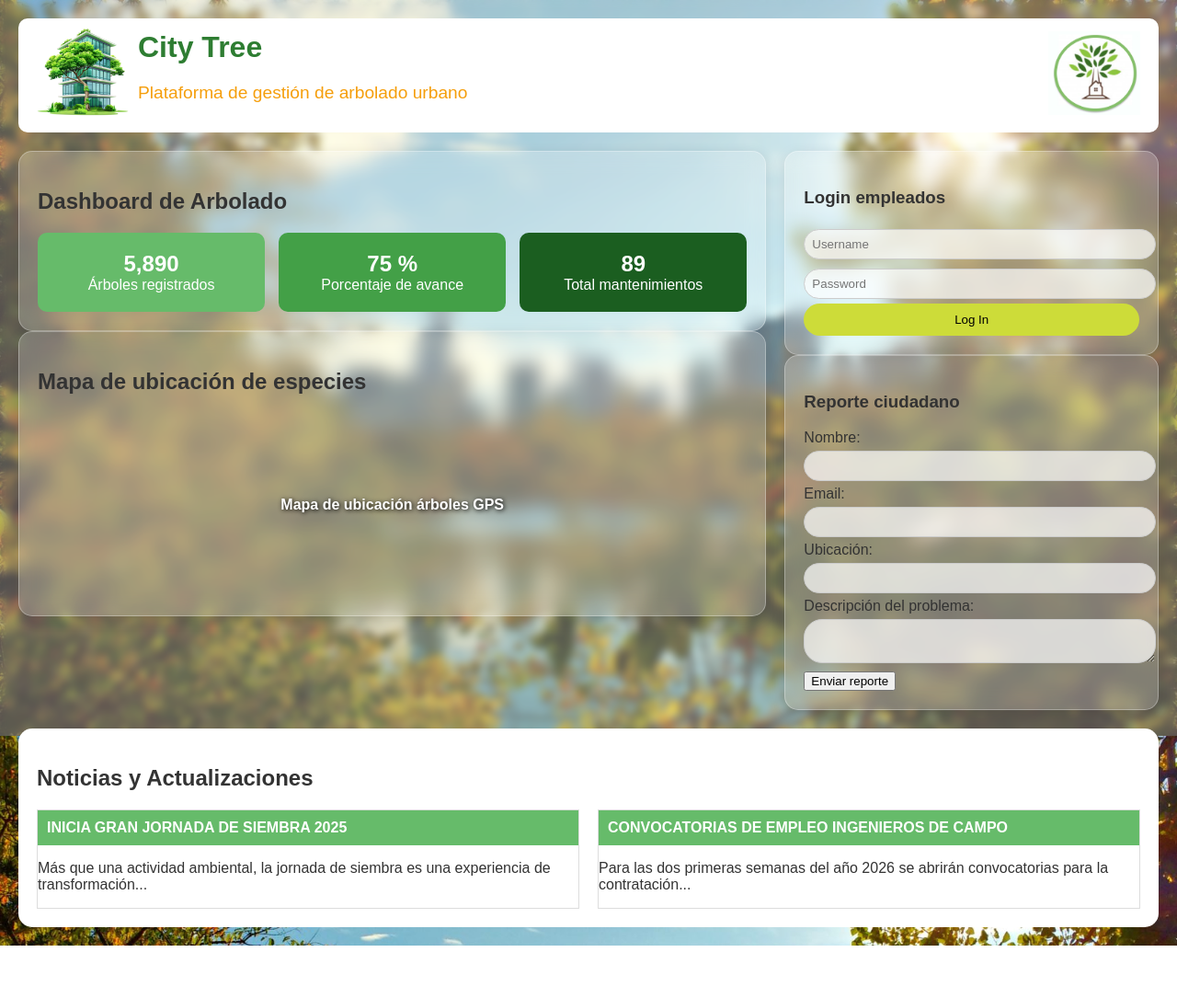
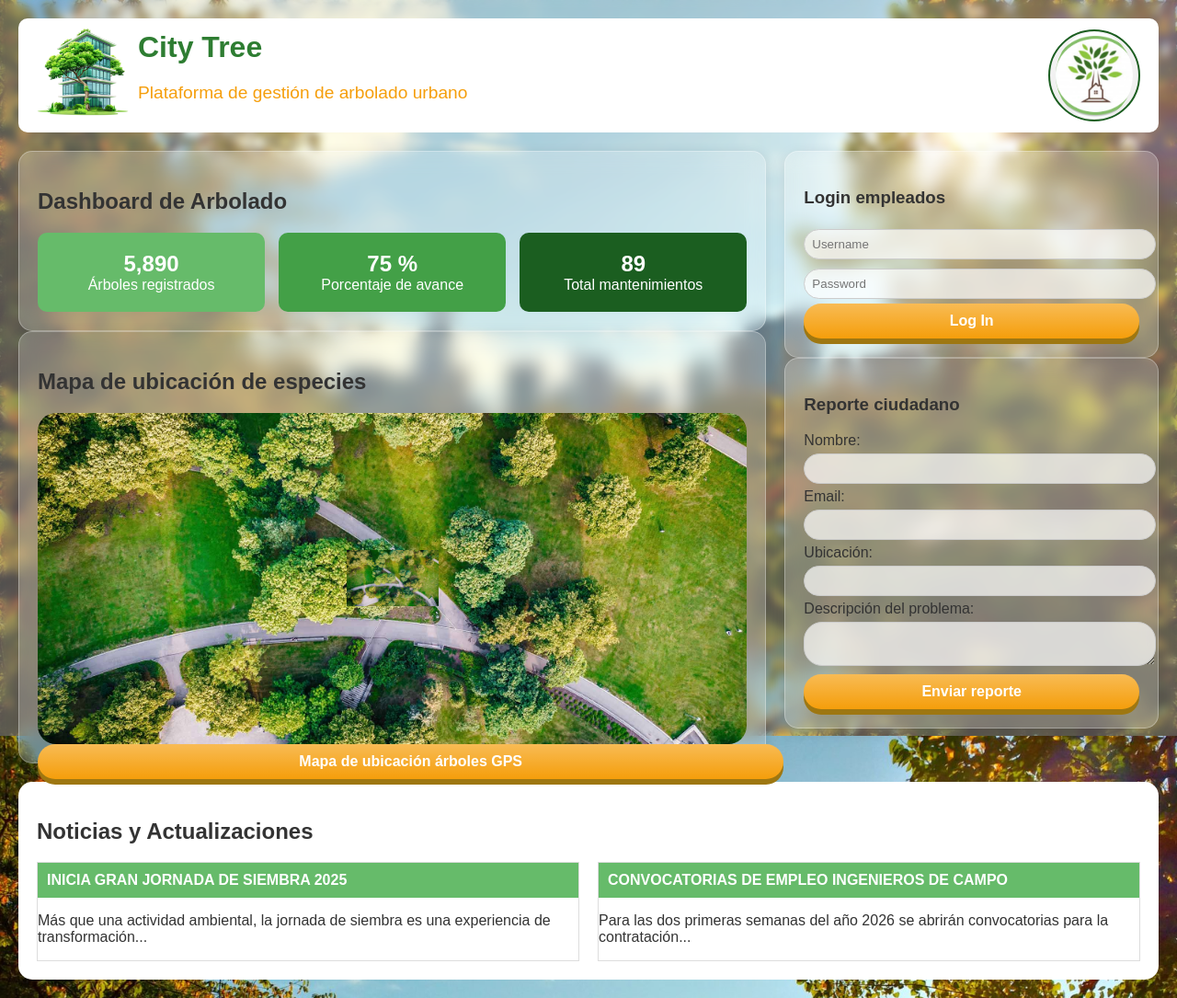
Before and after one commit to dcamvillalba88-cloud/prueba-citytree, a plain HTML site: page index.html in a window 1280 px wide. Shown: the whole page at 92% size. Before the commit the page ends 1028 px from the top, so only its background shows below. Drawn offline with Linux system fonts and the light colour scheme.

Commit message:
mejora de botones

```diff
--- a/css/prueba-citytree.css
+++ b/css/prueba-citytree.css
@@ -83,17 +83,20 @@ body {
 
 /* Mapa */
 .map-placeholder {
-    height: 200px;
-    background: url(assets/images/citytree1.png) center/cover;
+    height: 360px;
+    background: url("../assets/images/satelital-urbanos.jpg") center/cover;
     display: flex;
     align-items: center;
     justify-content: center;
     color: white;
     font-weight: bold;
     text-shadow: 1px 1px 5px black;
+    border-radius: 20px;
+    position: relative;
+
 }
 
-/* Formularios y Botones */
+/* Formularios */
 input, textarea {
     width: 100%;
     padding: 8px;
@@ -103,14 +106,6 @@ input, textarea {
     background: rgba(255,255,255,0.7);
 }
 
-.btn-login {
-    width: 100%;
-    padding: 10px;
-    background: #cddc39;
-    border: none;
-    border-radius: 20px;
-    cursor: pointer;
-}
 
 .news-section {
     background: white;
@@ -186,3 +181,119 @@ input, textarea {
     margin-bottom: 1rem;
     line-height: 1.5;
 }
+
+                      /* ESTRUCTURA GENERAL botones */
+
+.container-botonesgeneral {
+    display: inline-flex;
+    align-items: center;
+    justify-content: center;
+    padding: 15px 25px;
+    font-size: 16px;
+    font-weight: bold;
+    color: white;
+    border: none;
+    border-radius: 20px;
+    cursor: pointer;
+    position: relative;
+    transition: all 0.1s; /* Para que el efecto de pinchar sea fluido */
+    background-image: linear-gradient(to bottom, rgba(255,255,255,0.3) 0%, rgba(255,255,255,0) 100%); /* El brillo superior */
+    width: 100%;
+    padding: 10px;
+
+}
+
+/* EFECTO DE PINCHAR: Aplica a todos cuando haces clic */
+.btn-3d:active {
+    transform: translateY(4px); /* El botón baja */
+    box-shadow: 0 2px 0px rgba(0,0,0,0.5) !important; /* La sombra se encoge */
+
+}
+
+/* COLORES ESPECÍFICOS: Solo definimos el color y la sombra inferior */
+.btn-enviarReporte {
+    background-color: #F59E0B;
+    box-shadow: 0 6px 0px #9e7711;
+    display: inline-flex;
+    align-items: center;
+    justify-content: center;
+    padding: 15px 25px;
+    font-size: 16px;
+    font-weight: bold;
+    color: white;
+    border: none;
+    border-radius: 20px;
+    cursor: pointer;
+    position: relative;
+    transition: all 0.1s; /* Para que el efecto de pinchar sea fluido */
+    background-image: linear-gradient(to bottom, rgba(255,255,255,0.3) 0%, rgba(255,255,255,0) 100%); /* El brillo superior */
+    width: 100%;
+    padding: 10px;
+
+}
+
+
+.btn-mapa {
+    background-color: #F59E0B;
+    box-shadow: 0 6px 0px #9e7711;
+    display: inline-flex;
+    align-items: center;
+    justify-content: center;
+    padding: 15px 25px;
+    font-size: 16px;
+    font-weight: bold;
+    color: white;
+    border: none;
+    border-radius: 20px;
+    cursor: pointer;
+    position: relative;
+    transition: all 0.1s; /* Para que el efecto de pinchar sea fluido */
+    background-image: linear-gradient(to bottom, rgba(255,255,255,0.3) 0%, rgba(255,255,255,0) 100%); /* El brillo superior */
+    width: 100%;
+    padding: 10px;
+    position: absolute;
+
+}
+
+.btn-login {
+    background-color: #F59E0B;
+    box-shadow: 0 6px 0px #9e7711;
+    display: inline-flex;
+    align-items: center;
+    justify-content: center;
+    padding: 15px 25px;
+    font-size: 16px;
+    font-weight: bold;
+    color: white;
+    border: none;
+    border-radius: 20px;
+    cursor: pointer;
+    position: relative;
+    transition: all 0.1s; /* Para que el efecto de pinchar sea fluido */
+    background-image: linear-gradient(to bottom, rgba(255,255,255,0.3) 0%, rgba(255,255,255,0) 100%); /* El brillo superior */
+    width: 100%;
+    padding: 10px;
+}
+
+.home-icon  {
+    cursor: pointer;
+    transition: all 0.1s; /* Para que el efecto de pinchar sea fluido */
+    background-image: linear-gradient(to bottom, rgba(255,255,255,0.3) 0%, rgba(255,255,255,0) 100%);
+    width: 100px;
+    height: 100px;
+    border-radius: 50%;
+    border: 2px solid #1b5e20;
+    overflow: hidden;
+    display: flex;
+    align-items: center;
+    justify-content: center;
+
+}
+
+.home-icon img {
+    width: 100%;
+    height: 100%;
+    object-fit: cover;
+    border-radius: 50%;
+
+}
--- a/index.html
+++ b/index.html
@@ -17,7 +17,7 @@
                 <p>Plataforma de gestión de arbolado urbano</p>
             </div>
         </div>
-        <div class="home-icon"><img src="assets/icons/icono inicio.png" alt="Inicio"></div>
+        <div><button class="btn-3d home-icon"><img src="assets/icons/icono inicio.png" alt="Inicio"></button></div>
     </header>
 
     <main class="container">
@@ -42,8 +42,8 @@
 
             <div class="card glass">
                 <h2>Mapa de ubicación de especies</h2>
-                <div class="map-placeholder">
-                    <p>Mapa de ubicación árboles GPS</p>
+                <div class="map-placeholder"><img src="assets/images/satelital-urbanos.jpg" alt="Mapa de ubicación árboles GPS"></div>
+                    <button class="btn-3d btn-mapa">Mapa de ubicación árboles GPS</botton>
                 </div>
             </div>
         </section>
@@ -53,7 +53,7 @@
                 <h3>Login empleados</h3>
                 <input type="text" placeholder="Username">
                 <input type="password" placeholder="Password">
-                <button class="btn-login">Log In</button>
+                <button class="btn-3d btn-login">Log In</button>
             </div>
 
             <div class="card glass citizen-report">
@@ -71,7 +71,7 @@
                     <label>Descripción del problema:</label>
                     <textarea rows="2"></textarea>
                 </div>
-                <button class="btn-send">Enviar reporte</button>
+                <button class="btn-3d btn-enviarReporte">Enviar reporte</button>
             </div>
         </section>
     </main>
@@ -89,5 +89,6 @@
             </div>
         </div>
     </section>
+    <script src="prueba.citytree.js"></script>
 </body>
 </html>
--- a/prueba.citytree.js
+++ b/prueba.citytree.js
@@ -0,0 +1,4 @@
+// Home icon click event
+document.querySelector('.home-icon').addEventListener('click', function() {
+    window.location.reload(); // Reload the page as home action
+});
```
Also changed, not shown: assets/images/satelital-urbanos.jpg (added).
